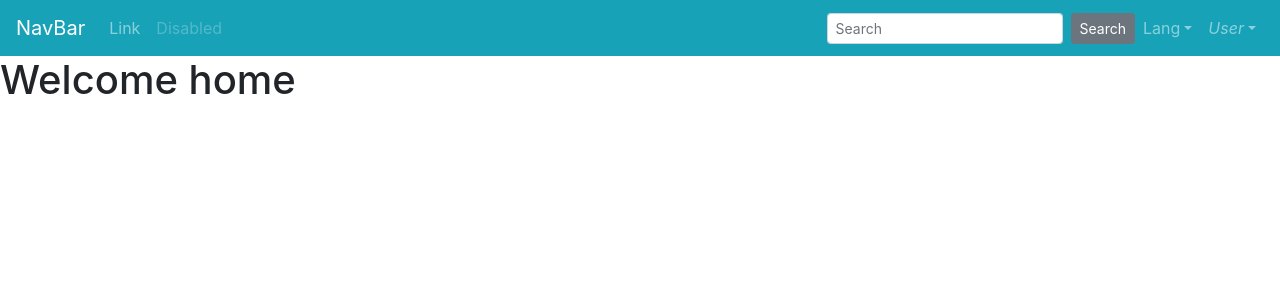
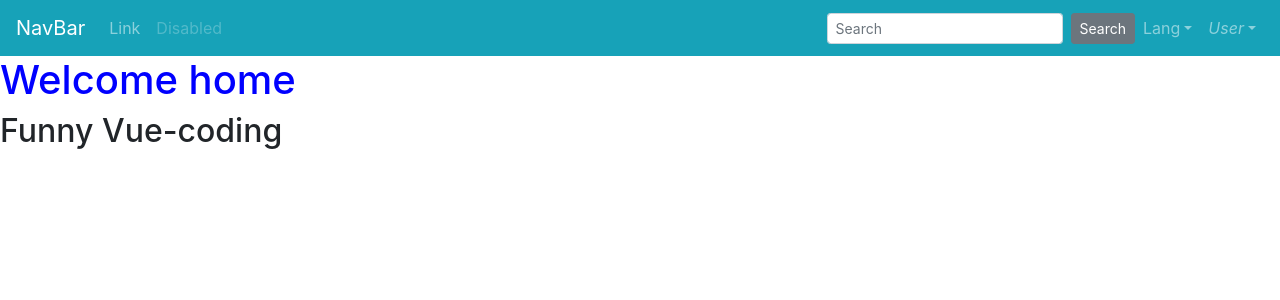
Before and after one commit to inhyupSong/vue_Todo, a Vue app: page / in a window 1280 px wide. Shown: the top 300 px of the page. Built offline with nearby package versions, Linux system fonts and the light colour scheme.

Commit message:
build baisc Structure with tutorial

```diff
--- a/public/index.html
+++ b/public/index.html
@@ -1,15 +1,19 @@
 <!DOCTYPE html>
 <html lang="en">
   <head>
-    <meta charset="utf-8">
-    <meta http-equiv="X-UA-Compatible" content="IE=edge">
-    <meta name="viewport" content="width=device-width,initial-scale=1.0">
-    <link rel="icon" href="<%= BASE_URL %>favicon.ico">
+    <meta charset="utf-8" />
+    <meta http-equiv="X-UA-Compatible" content="IE=edge" />
+    <meta name="viewport" content="width=device-width,initial-scale=1.0" />
+    <link rel="icon" href="<%= BASE_URL %>favicon.ico" />
+
     <title>vuetest</title>
   </head>
   <body>
     <noscript>
-      <strong>We're sorry but vuetest doesn't work properly without JavaScript enabled. Please enable it to continue.</strong>
+      <strong
+        >We're sorry but vuetest doesn't work properly without JavaScript
+        enabled. Please enable it to continue.</strong
+      >
     </noscript>
     <div id="app"></div>
     <!-- built files will be auto injected -->
--- a/src/views/Home.vue
+++ b/src/views/Home.vue
@@ -1,9 +1,22 @@
 <template>
   <div>
     <h1>Welcome home</h1>
+    <h2>{{ name }}</h2>
   </div>
 </template>
 
 <script>
-export default {};
+export default {
+  data() {
+    return {
+      name: 'Funny Vue-coding',
+    };
+  },
+};
 </script>
+
+<style scoped>
+h1 {
+  color: blue;
+}
+</style>
```
Also changed, not shown: src/main.js (+10 -14 lines).
